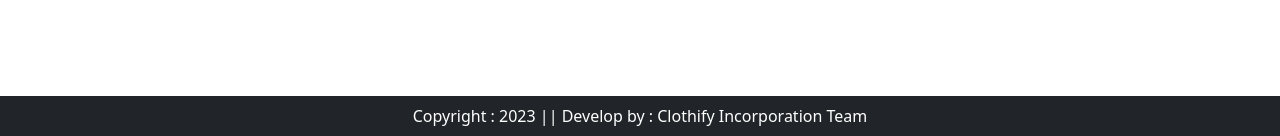
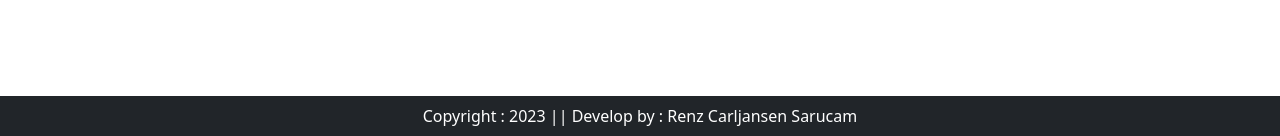
Before and after one commit to RenzSarucam/Clothify-Ecomm, a Django app: page /address/ in a window 1280 px wide. Shown: the part 664-800 px from the top of the page. Run offline with Django 4.2, Linux system fonts and the light colour scheme; a user stored in the database is signed in; data comes from the database, SQL or seed files in the repository; some libraries are stand-ins or nearby versions.

Commit message:
update clotify

```diff
--- a/ec/app/templates/app/base.html
+++ b/ec/app/templates/app/base.html
@@ -94,7 +94,7 @@
       {% comment %} {% block payment-gateway %}{% endblock payment-gateway %} {% endcomment %}
 
       <footer class="container-fluid fixed-bottom bg-dark text-white text-center p-2 mt-5">
-        Copyright : 2023 || Develop by : Clothify Incorporation Team
+        Copyright : 2023 || Develop by : Renz Carljansen Sarucam
     </footer>
 
     <script src="https://cdn.jsdelivr.net/npm/@popperjs/core@2.11.8/dist/umd/popper.min.js" integrity="sha384-I7E8VVD/ismYTF4hNIPjVp/Zjvgyol6VFvRkX/vR+Vc4jQkC+hVqc2pM8ODewa9r" crossorigin="anonymous"></script>
```
